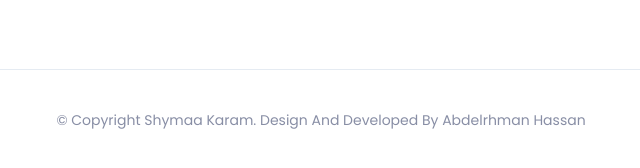
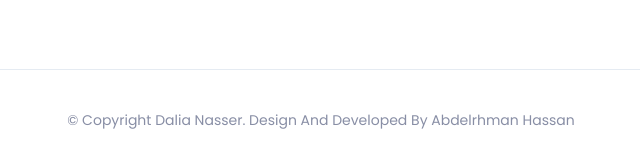
Before and after one commit to puplicHost/Dalia-Nasser.-Portfolio-, a plain HTML site: page index.html in a window 1280 px wide. Shown: the part 7276-7444 px from the top of the page, 319-959 px from the left. Drawn offline with nearby package versions, Linux system fonts and the light colour scheme.

Commit message:
Update index.html

```diff
--- a/index.html
+++ b/index.html
@@ -1061,7 +1061,7 @@
 		<div class="container">
 			<div class="hm-footer-copyright text-center">
 				<p>
-					&copy; copyright Shymaa Karam. design and developed by Abdelrhman hassan
+					&copy; copyright Dalia Nasser. design and developed by Abdelrhman hassan
 
 				</p>
 				<!--/p-->
```
